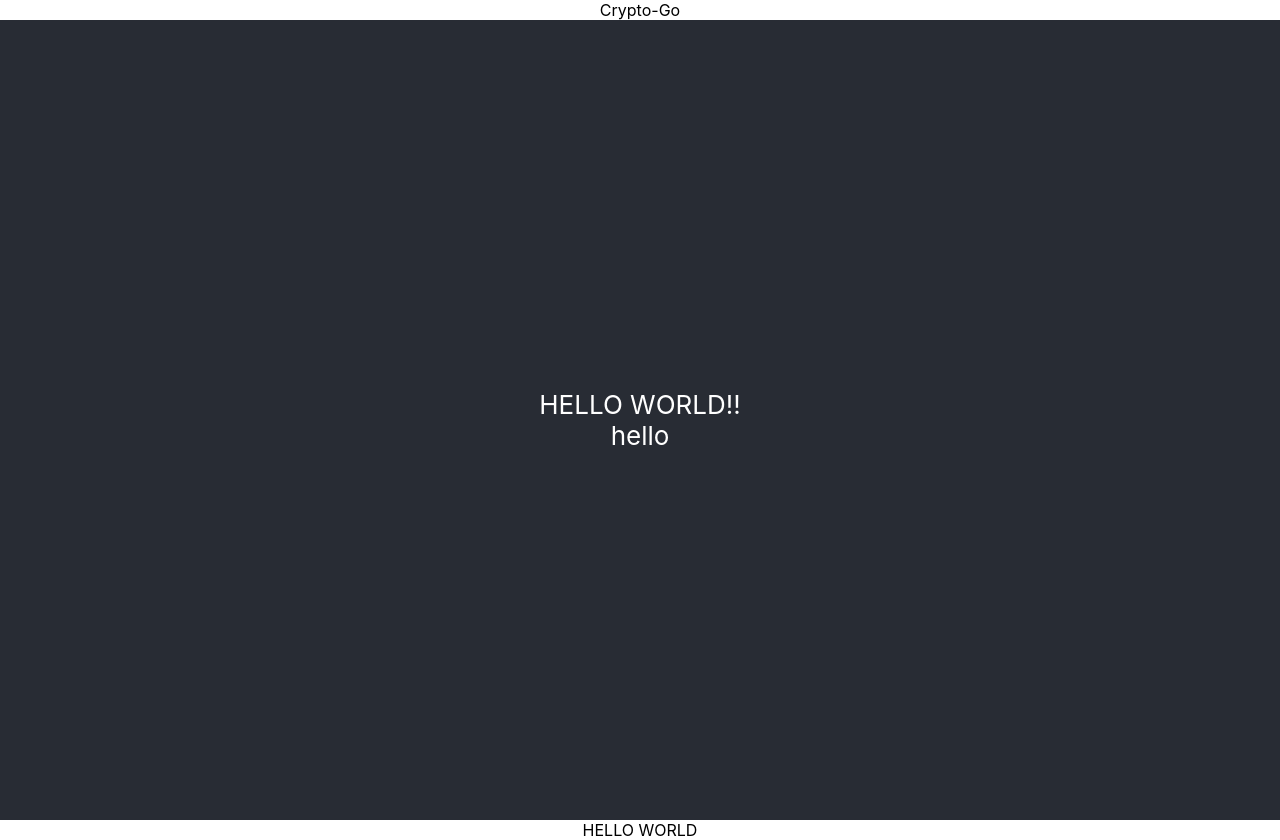
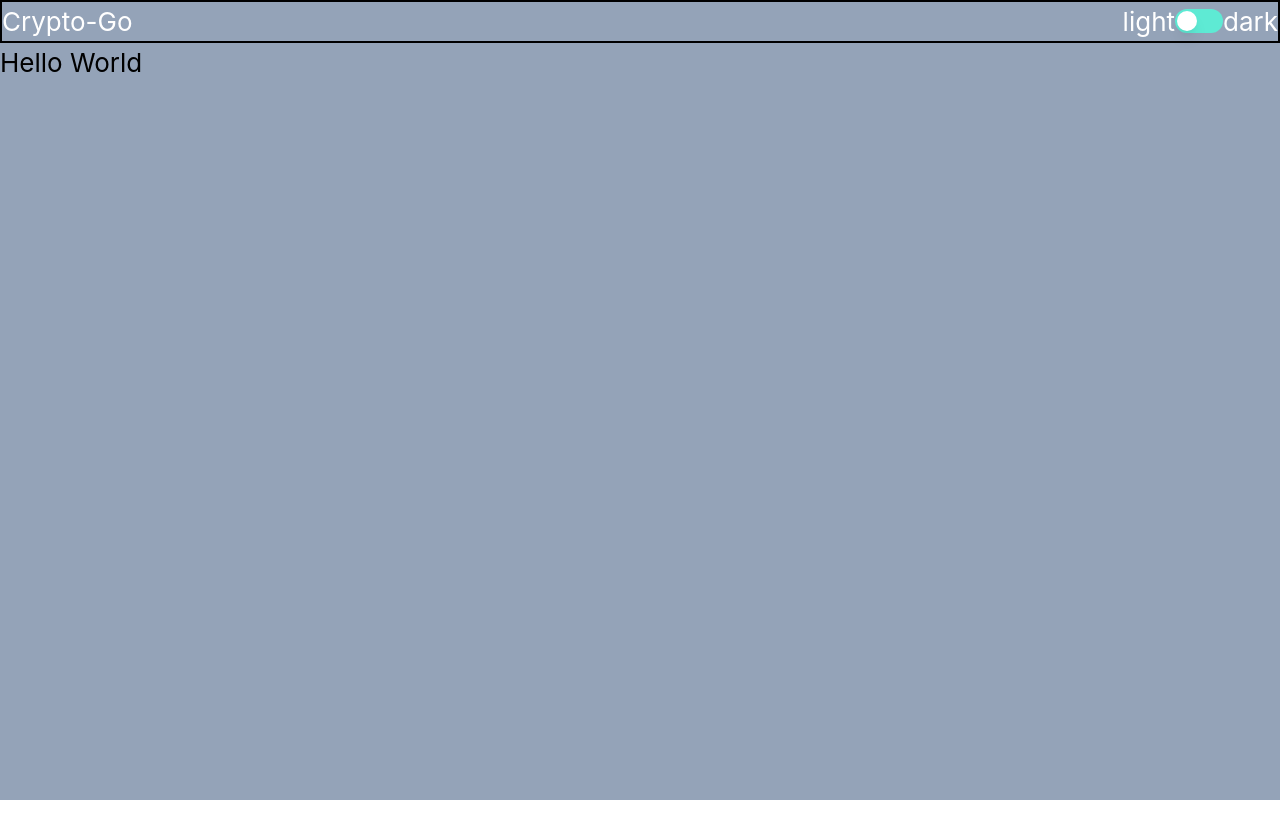
Before and after one commit to evohat3/crypto-go, a React (Create React App) app: page / in a window 1280 px wide. After the commit the page ends 800 px from the top, so only its background shows below. Built offline with nearby package versions, Linux system fonts and the light colour scheme.

Commit message:
add structure

```diff
--- a/package.json
+++ b/package.json
@@ -3,6 +3,8 @@
   "version": "0.1.0",
   "private": true,
   "dependencies": {
+    "@headlessui/react": "^1.7.17",
+    "@heroicons/react": "^2.0.18",
     "@testing-library/jest-dom": "^5.17.0",
     "@testing-library/react": "^13.4.0",
     "@testing-library/user-event": "^13.5.0",
--- a/public/index.html
+++ b/public/index.html
@@ -9,6 +9,7 @@
       name="description"
       content="Web site created using create-react-app"
     />
+    <script src="https://cdn.tailwindcss.com"></script>
     <link rel="apple-touch-icon" href="%PUBLIC_URL%/logo192.png" />
     <!--
       manifest.json provides metadata used when your web app is installed on a
--- a/src/App.css
+++ b/src/App.css
@@ -13,26 +13,10 @@
   }
 }
 
-.App-header {
-  background-color: #282c34;
+.App-Style {
   min-height: 100vh;
   display: flex;
   flex-direction: column;
-  align-items: center;
-  justify-content: center;
   font-size: calc(10px + 2vmin);
-  color: white;
+
 }
-
-.App-link {
-  color: #61dafb;
-}
-
-@keyframes App-logo-spin {
-  from {
-    transform: rotate(0deg);
-  }
-  to {
-    transform: rotate(360deg);
-  }
-}
--- a/src/App.js
+++ b/src/App.js
@@ -1,23 +1,19 @@
-import './App.css';
+import "./App.css";
+import React, { useState } from 'react';
+import Navbar from "./components/Navbar";
+import Home from "./Pages/Home"
 
 function App() {
-  return (
-    <div className="App">
-      {/* NAV BAR */}
-      Crypto-Go
 
 
 
-      <header className="App-header">
-         HELLO WORLD!!
 
-         <div>hello</div>
-      </header>
+  return (
+    <div className="App-Style bg-slate-400" >
 
+<Navbar/>
 
-
-      {/* FOOTER */}
-      HELLO WORLD
+      <Home/>
 
 
     </div>
--- /dev/null
+++ b/src/Pages/Home.js
@@ -0,0 +1,10 @@
+function Home() {
+    return (
+        <div>
+            Hello World
+        </div>
+    )
+}
+
+
+export default Home;
--- /dev/null
+++ b/src/components/Navbar.js
@@ -0,0 +1,17 @@
+import Slider from "./Switch";
+import "../App.css";
+
+function Navbar() {
+  return (
+    <div class="bg-slate-400 text-white border-2 border-black" >
+      <div class="float-left">Crypto-Go</div>
+      <div class="float-right">
+        <div class="float-left">light</div>
+        <Slider />
+        <div class="float-right">dark</div>
+      </div>
+    </div>
+  );
+}
+
+export default Navbar;
--- /dev/null
+++ b/src/components/Switch.js
@@ -0,0 +1,26 @@
+import { useState } from 'react'
+import { Switch } from '@headlessui/react'
+
+function Slider() {
+
+    const [enabled, setEnabled] = useState(false)
+
+    return (
+        <Switch
+          checked={enabled}
+          onChange={setEnabled}
+          className={`${enabled ? 'bg-black' : 'bg-teal-300'}
+            relative inline-flex h-6 w-12 cursor-pointer rounded-full border-2 border-transparent transition-colors duration-200 ease-in-out focus:outline-none focus-visible:ring-2 focus-visible:ring-white focus-visible:ring-opacity-75`}
+        >
+          <span className="sr-only">Use setting</span>
+          <span
+            aria-hidden="true"
+            className={`${enabled ? 'translate-x-6' : 'translate-x-0'}
+              pointer-events-none inline-block h-5 w-5 transform rounded-full bg-white shadow-lg ring-0 transition duration-200 ease-in-out`}
+          />
+        </Switch>
+      );
+
+}
+
+export default Slider;
```
Also changed, not shown: 1 other file (tests, documents, lock files or other folders).
